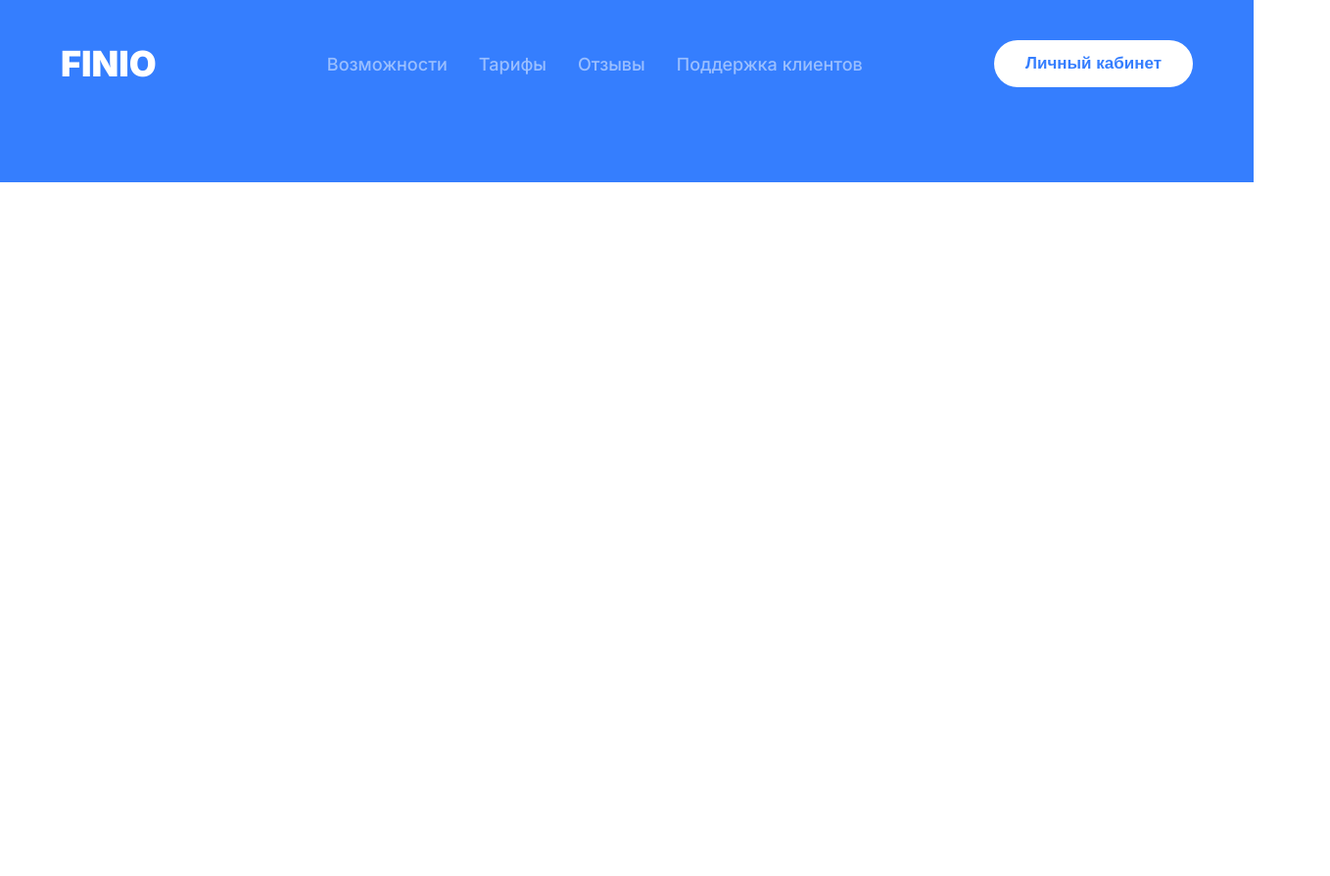
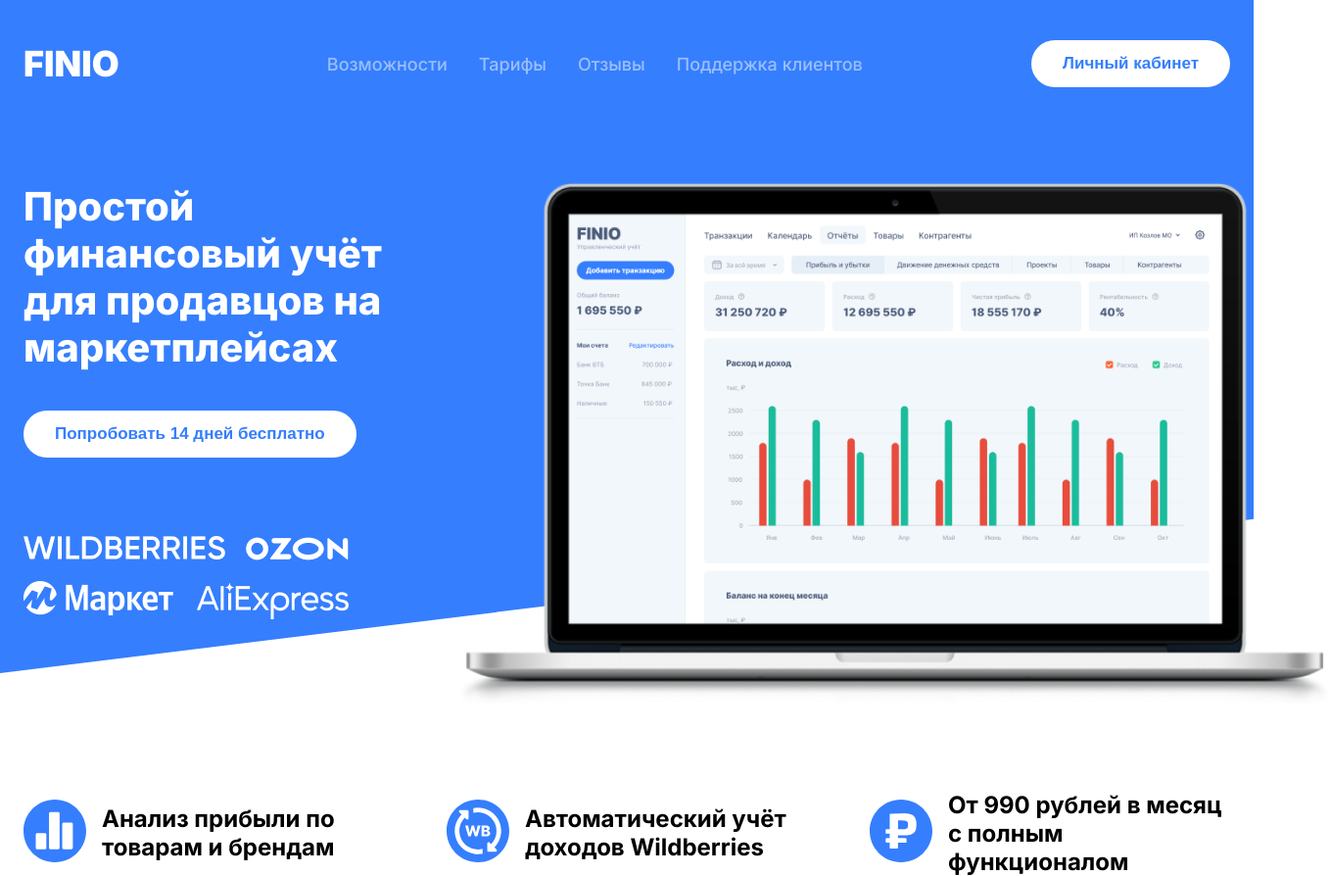
Before and after one commit to askoptev/html-css-homework, a plain HTML site: page 4-Finio/index.html in a window 1280 px wide. Shown: the whole page at 98% size, 1358 px wide, since content can reach past the window. Before the commit the page ends 800 px from the top, so only its background shows below. Drawn offline with Linux system fonts and the light colour scheme.

Commit message:
23.1. Домашнее задание - Проект
section hero desktop ready

```diff
--- a/4-Finio/index.html
+++ b/4-Finio/index.html
@@ -12,10 +12,11 @@
     />
     <link rel="stylesheet" href="./styles/global.css" />
     <link rel="stylesheet" href="./styles/page.css" />
+    <link rel="stylesheet" href="./styles/components.css" />
     <link rel="stylesheet" href="./styles/header.css" />
+    <link rel="stylesheet" href="./styles/hero.css" />
     <link rel="stylesheet" href="./styles/tariff.css" />
     <link rel="stylesheet" href="./styles/layout.css" />
-    <link rel="stylesheet" href="./styles/components.css" />
   </head>
   <body>
     <header class="header">
@@ -29,14 +30,40 @@
             <li class="menu__item"><a href="#">Поддержка клиентов</a></li>
           </ul>
         </nav>
-        <button class="button button_light header__button">Личный кабинет</button>
-        <button class="header__button-menu-mobile"
+        <button class="button button_light header__button">
+          Личный кабинет
+        </button>
+        <button
+          class="header__button-menu-mobile"
           aria-expanded="false"
-          aria-haspopup="true">
-          <img src="./images/menu-icon.svg" alt="Кнопка мобильное меню">
+          aria-haspopup="true"
+        >
+          <img src="./images/menu-icon.svg" alt="Кнопка мобильное меню" />
         </button>
       </div>
     </header>
+    <section class="section hero">
+      <div class="hero__substrite"></div>
+      <div class="container hero__container">
+        <div class="hero__main-block">
+          <div class="hero__left">
+            <h1 class="title-h1">Простой финансовый учёт для продавцов на маркетплейсах</h1>
+            <button class="button button_light hero__button">Попробовать 14 дней бесплатно</button>
+            <div class="hero__logo-marketplaces">
+              <img src="./images/logo-marketplaces.png" alt="Лого маркетплейсов Wildberries Ozon Market AliExpress">
+            </div>
+          </div>
+          <div class="hero__right">
+            <img src="./images/hero-notebook.png" alt="Изображение ноутбука">
+          </div>
+        </div>
+        <div class="hero__bottom-block">
+          <div class="service-function"><div><img src="./images/income-icon.svg" alt="Иконка анализ прибыли"></div> Анализ прибыли по <br>товарам и брендам</div>
+          <div class="service-function"><div><img src="./images/accounting-icon.svg" alt="Иконка учета"></div>Автоматический учёт <br>доходов Wildberries</div>
+          <div class="service-function"><div><img src="./images/price-icon.svg" alt="Иконка доходность"></div>От 990 рублей в месяц <br>с полным функционалом</div>
+        </div>
+      </div>
+    </section>
     <!-- <section class="section">
       <div class="container container_tariff">
         <h2 class="title-h2">Тарифы</h2>
--- a/4-Finio/styles/components.css
+++ b/4-Finio/styles/components.css
@@ -1,6 +1,7 @@
 /* button */
 .button {
   /* width: 289px; */
+  display: inline-block;
   padding: 12px 32px;
   border: none;
   border-radius: var(--border-47);
@@ -51,8 +52,69 @@
   color: var(--color-text-light);
 }
 
+/* title-h1 */
+.title-h1 {
+  margin: 0 0 40px 0;
+  font-weight: 800;
+  font-size: 40px;
+  line-height: 120%;
+  color: var(--color-text-h1);
+}
 
-@media  (max-width: 960px ) {
+/* title-h2 */
+.title-h2 {
+  margin: 0 0 24px 0;
+  text-align: center;
+  font-weight: 600;
+  font-size: 48px;
+  line-height: 120%;
+  color: var(--color-text-h2);
+}
+
+/* title-h3 */
+.title-h3 {
+  margin: 0;
+  text-align: center;
+  font-weight: 800;
+  font-size: 32px;
+  line-height: 120%;
+  color: var(--color-text-h3);
+}
+
+.title-h3_light {
+  color: var(--color-text-light);
+}
+
+/* subtitle */
+.subtitle {
+  font-weight: 500;
+  font-size: 17px;
+  line-height: 140%;
+  color: var(--color-text-opacity);
+}
+
+.subtitle_light {
+  color: var(--color-text-light-opacity);
+}
+
+.subtitle_mb {
+  margin: 0 0 40px 0;
+  text-align: center;
+}
+
+/* service-function */
+.service-function {
+  display: flex;
+  gap: 16px;
+  align-items: center;
+  justify-content: start;
+  font-weight: 700;
+  font-size: 24px;
+  line-height: 120%;
+  color: var(--color-text-dark);
+}
+
+@media (max-width: 960px) {
   .menu {
     display: none;
   }
--- a/4-Finio/styles/global.css
+++ b/4-Finio/styles/global.css
@@ -1,6 +1,5 @@
 :root {
-  --layout-width: 1204px;
-  --breakpoint-1156: 1156px;
+  --layout-width: 1392px;
 
   --color-primary: #357efe;
   --color-primary-hover: #3173e6;
@@ -9,10 +8,12 @@
   --color-bg: #ffffff;
   --color-bg-primary: #357efe;
   --color-text: #4e5d7c;
+  --color-text-dark: #000000;
   --color-text-light: #ffffff;
   --color-text-opacity: #4e5d7c50;
   --color-text-light-opacity: #ffffff99;
   --color-text-light-opacity-80: #FFFFFF80;
+  --color-text-h1: #ffffff;
   --color-text-h2: #000000;
   --color-text-h3: #000000;
   --color-bg-discount: #1abc9c;
@@ -22,6 +23,7 @@
   --color-button-light: #ffffff;
   --color-button-light-hover: #eeeeee;
   --color-button-light-active: #dddddd;
+  --color-border-primary: #357efe;
   --color-border-light-opacity-16: #FFFFFF16;
 
   --border-8: 8px;
--- a/4-Finio/styles/header.css
+++ b/4-Finio/styles/header.css
@@ -1,6 +1,8 @@
 /* header */
 .header__container {
+  background-color: var(--color-bg-primary);
   padding-bottom: 56px;
+  border-bottom: 1px solid var(--color-border-primary);
 }
 
 .header__logo {
--- /dev/null
+++ b/4-Finio/styles/hero.css
@@ -0,0 +1,61 @@
+.hero {
+  background-color: var(--color-bg);
+  border: none;
+  position: relative;
+  z-index: -2;
+}
+
+.hero__substrite {
+  position: absolute;
+  z-index: -1;
+  top: 0;
+  left: 0;
+  width: 100%;
+  height: calc(35vw);
+  min-height: 500px;
+  max-height: 560px;
+  background-color: var(--color-bg-primary);
+  clip-path: polygon(0 0, 100% 0, 100% calc(100% - 100vw * 0.122784561), 0 100%);
+  will-change: transform;
+}
+
+.hero__container {
+  display: flex;
+  flex-direction: column;
+  align-items: start;
+  gap: 80px;
+}
+
+.hero__main-block {
+  display: flex;
+  justify-content: space-between;
+  align-items: start;
+}
+
+.hero__left {
+  display: flex;
+  flex-direction: column;
+  justify-content: start;
+  align-items: start;
+  width: 50%;
+}
+
+.hero__bottom-block {
+  display: grid;
+  width: 100%;
+  grid-template-columns: repeat(3, 1fr);
+  gap: 64px;
+}
+
+.hero__button {
+  margin-bottom: 80px;
+}
+
+.hero__right {
+  margin-right: -102px;
+  width: 100%;
+}
+
+.hero__right img {
+  width: 100%;
+}
--- a/4-Finio/styles/page.css
+++ b/4-Finio/styles/page.css
@@ -1,11 +1,13 @@
 /* header */
 .header {
   background-color: var(--color-bg-primary);
+  border: none;
 }
 
 /* section */
 .section {
   background-color: var(--color-bg);
+  border: none;
 }
 
 .section_primary {
--- a/4-Finio/styles/tariff.css
+++ b/4-Finio/styles/tariff.css
@@ -1,44 +1,3 @@
-/* title-h2 */
-.title-h2 {
-  margin: 0 0 24px 0;
-  text-align: center;
-  font-weight: 600;
-  font-size: 48px;
-  line-height: 120%;
-  color: var(--color-text-h2);
-}
-
-/* title-h3 */
-.title-h3 {
-  margin: 0;
-  text-align: center;
-  font-weight: 800;
-  font-size: 32px;
-  line-height: 120%;
-  color: var(--color-text-h3);
-}
-
-.title-h3_light {
-  color: var(--color-text-light);
-}
-
-/* subtitle */
-.subtitle {
-  font-weight: 500;
-  font-size: 17px;
-  line-height: 140%;
-  color: var(--color-text-opacity);
-}
-
-.subtitle_light {
-  color: var(--color-text-light-opacity);
-}
-
-.subtitle_mb {
-  margin: 0 0 40px 0;
-  text-align: center;
-}
-
 /* tariffs */
 .tariffs {
   display: grid;
```
